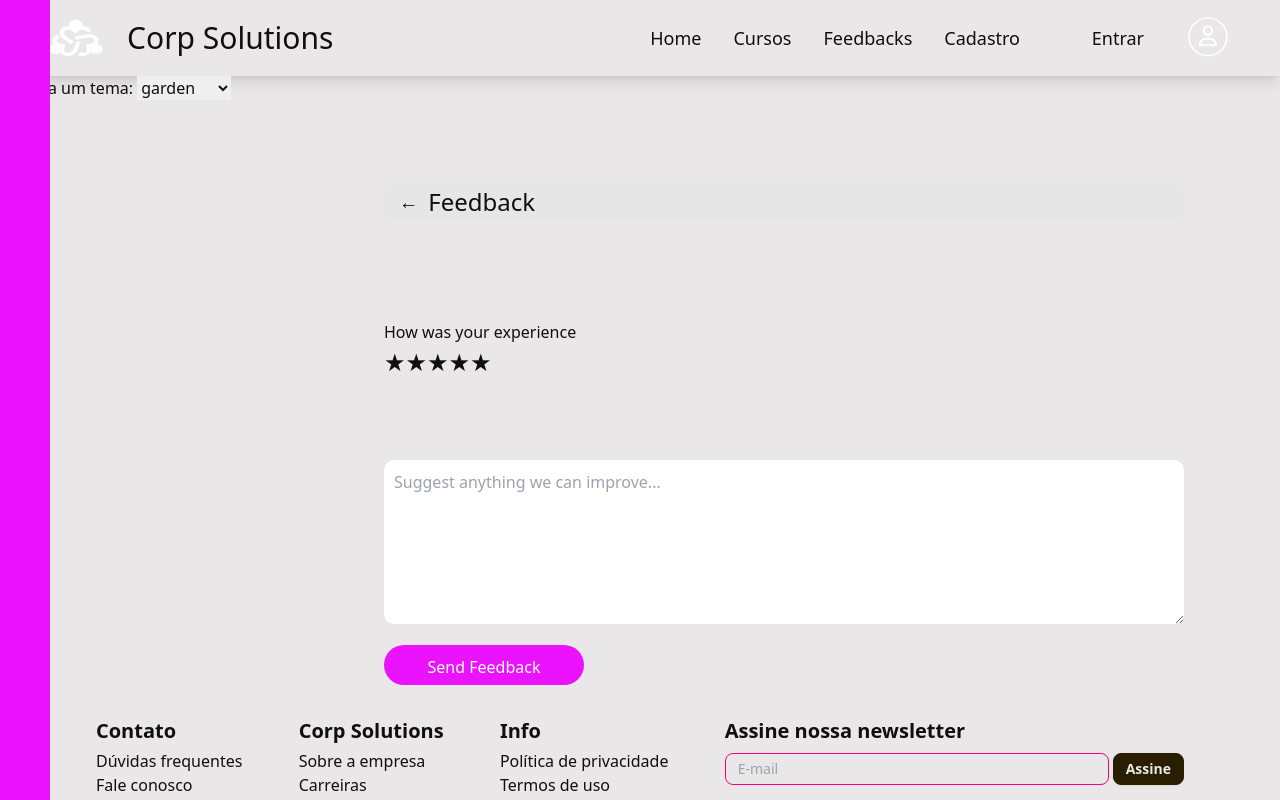
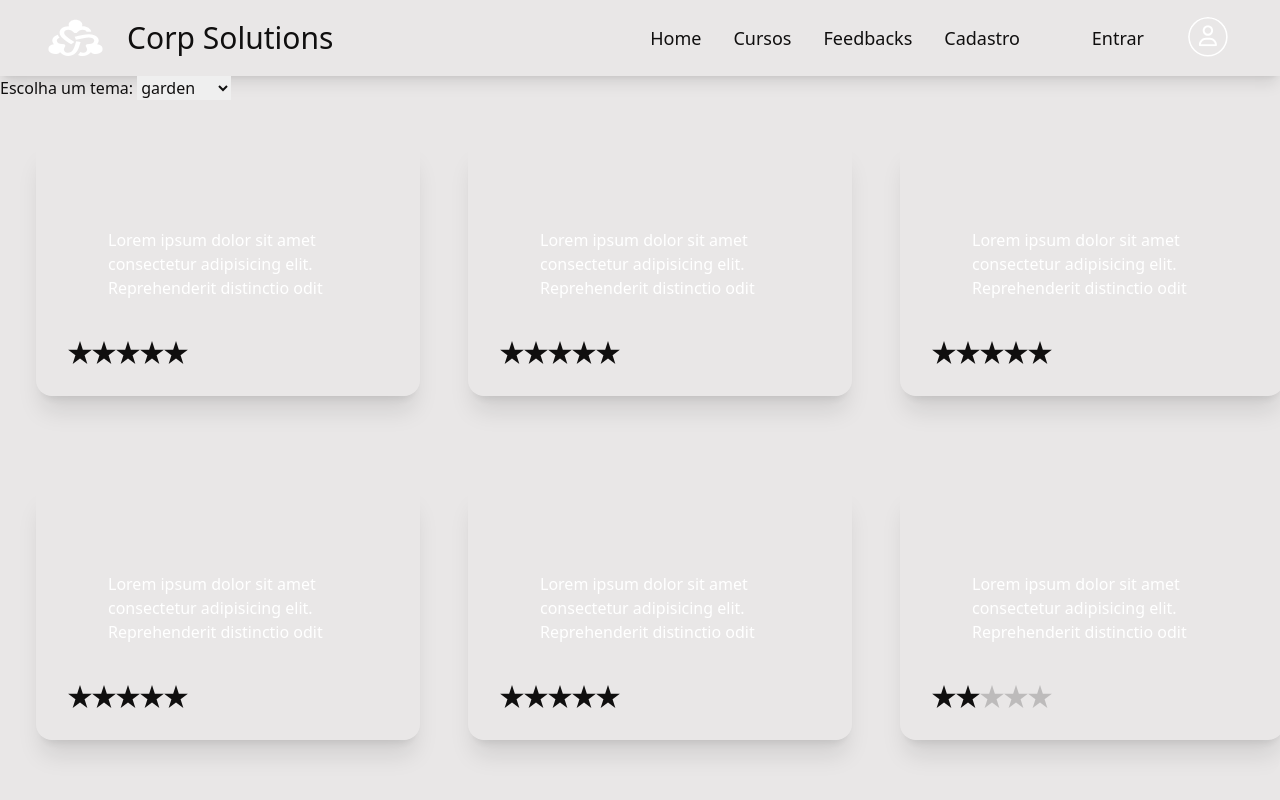
Before and after one commit to JulianaMariaSousaMesquita/ada-hack-front-end-vem-ser-tech-2024, a React (Vite) app: page /form in a window 1280 px wide. Shown: the top 800 px of the page. Built offline with nearby package versions, Linux system fonts and the light colour scheme.

Commit message:
Created Feedbacks List

```diff
--- /dev/null
+++ b/src/components/CardFeedback/index.tsx
@@ -0,0 +1,39 @@
+import React from "react";
+
+const CardFeedback: React.FC = () => {
+  return (
+    <div className="card w-96 bg-custom-blue shadow-xl m-9">
+      <div className="bg-custom-purple h-10 w-auto rounded"></div>
+      <div className="card-body">
+        <div className="relative h-24 w-auto overflow-hidden">
+          <div className="bg-custom-teste opacity-20 absolute inset-0 ml-6 h-36"></div>
+          <div className="flex items-center justify-center">
+            <div className="text-container p-4 ml-6">
+              <span className="text-white">
+                Lorem ipsum dolor sit amet consectetur adipisicing elit.
+                Reprehenderit distinctio odit
+              </span>
+            </div>
+          </div>
+        </div>
+
+        <div className="card-actions justify-start mt-6">
+          <div className="rating">
+            <input type="radio" name="rating-1" className="mask mask-star" />
+            <input
+              type="radio"
+              name="rating-1"
+              className="mask mask-star"
+              defaultChecked
+            />
+            <input type="radio" name="rating-1" className="mask mask-star" />
+            <input type="radio" name="rating-1" className="mask mask-star" />
+            <input type="radio" name="rating-1" className="mask mask-star" />
+          </div>
+        </div>
+      </div>
+    </div>
+  );
+};
+
+export default CardFeedback;
--- /dev/null
+++ b/src/components/FormFeedback/index.tsx
@@ -0,0 +1,28 @@
+import CardFeedback from "../CardFeedback";
+
+
+const FormFeedback: React.FC = () => {
+    return (
+        <div>
+            <div className="bg-custom-blue overflow-hidden flex justify-center items-center mt-1">
+                <div className="carousel carousel-center rounded-box grid grid-cols-1 sm:grid-cols-2 md:grid-cols-3 lg:grid-cols-3 xl:grid-cols-3 gap-4 mt">
+                    <CardFeedback />
+                    <CardFeedback />
+                    <CardFeedback />
+                    <CardFeedback />
+                    <CardFeedback />
+                    <CardFeedback />
+                </div>
+            </div>
+            <div className="bg-custom-blue overflow-hidden flex justify-center items-center h-40">
+                <button className="btn bg-custom-purple rounded-full h-5 w-96">
+                    <span className="text-white">
+                        Ver mais Feedbacks
+                    </span>
+                </button>
+            </div>
+        </div>
+    );
+};
+
+export default FormFeedback;
--- a/src/routes/routes.index.tsx
+++ b/src/routes/routes.index.tsx
@@ -7,6 +7,7 @@ import Cadastro from "../pages/Register";
 import FeedBacks from "../pages/FeedBacks";
 import Profile from "../pages/Profile";
 import Login from "../pages/Login/index.tsx";
+import FormFeedback from "../components/FormFeedback/index.tsx";
 
 const router = createBrowserRouter([
   {
@@ -19,7 +20,7 @@ const router = createBrowserRouter([
       },
       {
         path: "/form",
-        element: <Form />,
+        element: <FormFeedback />,
       },
       {
         path: "/cursos",
```
